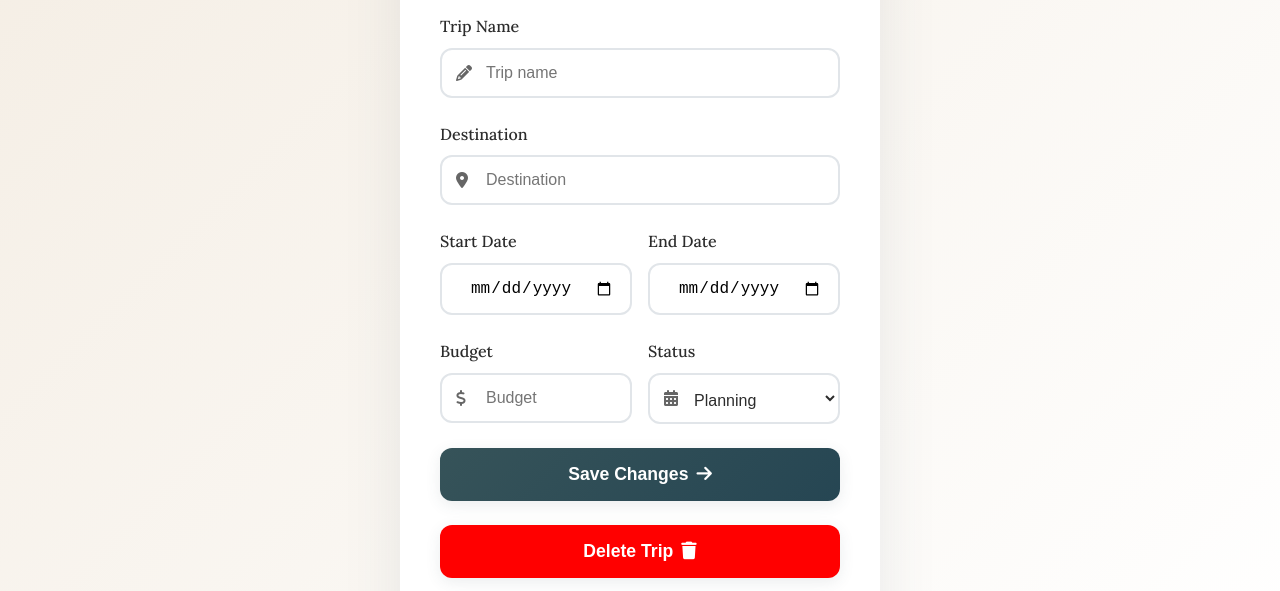
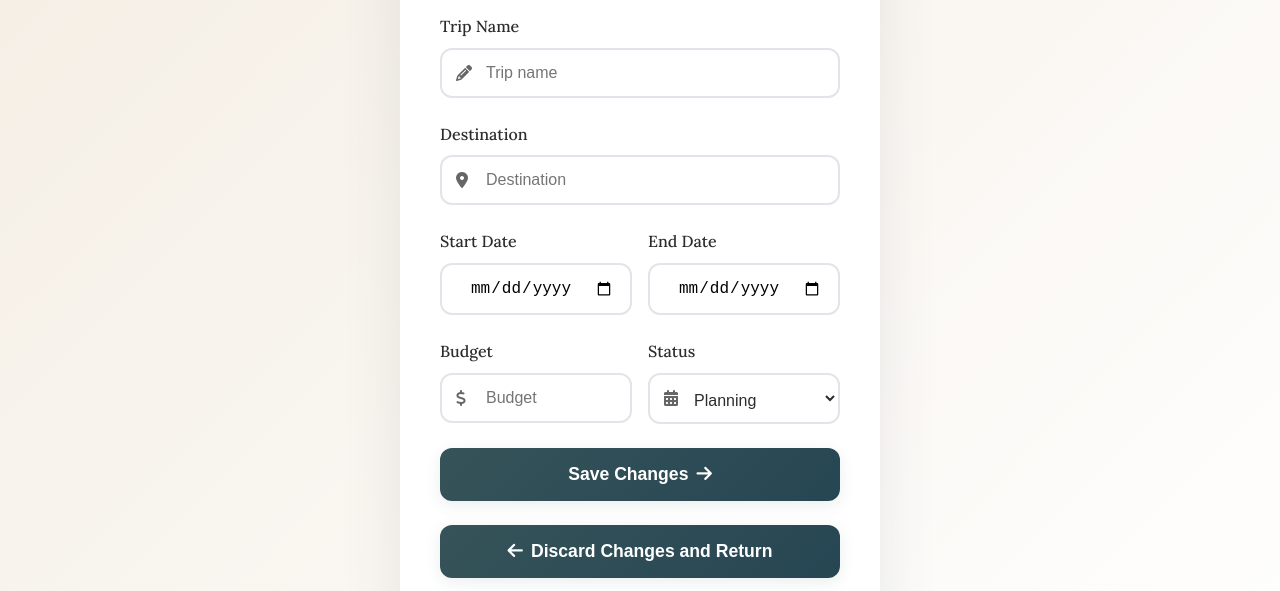
Before and after one commit to CS-546-Group2/travel-buddy-frontend, a website with bundled scripts: page Pages/edittrip.html in a window 1280 px wide. Shown: the part 209-800 px from the top of the page. Built offline with nearby package versions, Linux system fonts and the light colour scheme.

Commit message:
Discard changes button

```diff
--- a/JS/edittrip.js
+++ b/JS/edittrip.js
@@ -26,7 +26,9 @@ fetch(`${appConfig.API_BASE}/trips/${tripId}`, {method: 'GET'})
       document.getElementById('trip-end-date').value = formatDate(trip.endDate);
       document.getElementById('trip-budget').value = trip.budget;
       document.getElementById('trip-status').value = trip.status;
-
+      document.getElementById('return').addEventListener('click', function() {
+        window.location.href = './dashboard.html#trips'
+      })
       const form = document.getElementById('trip-form');
 
       //Update trip with new fields
--- a/Pages/edittrip.html
+++ b/Pages/edittrip.html
@@ -107,6 +107,11 @@
               <i class="fas fa-arrow-right"></i>
             </button>
 
+            <button id="return" class="auth-btn">
+              <i class="fas fa-arrow-left"></i>
+              <span>Discard Changes and Return</span>
+            </button>
+
             <button id="delete-trip" class="delete-btn">
               <span>Delete Trip</span>
               <i class="fas fa-trash"></i>
```
